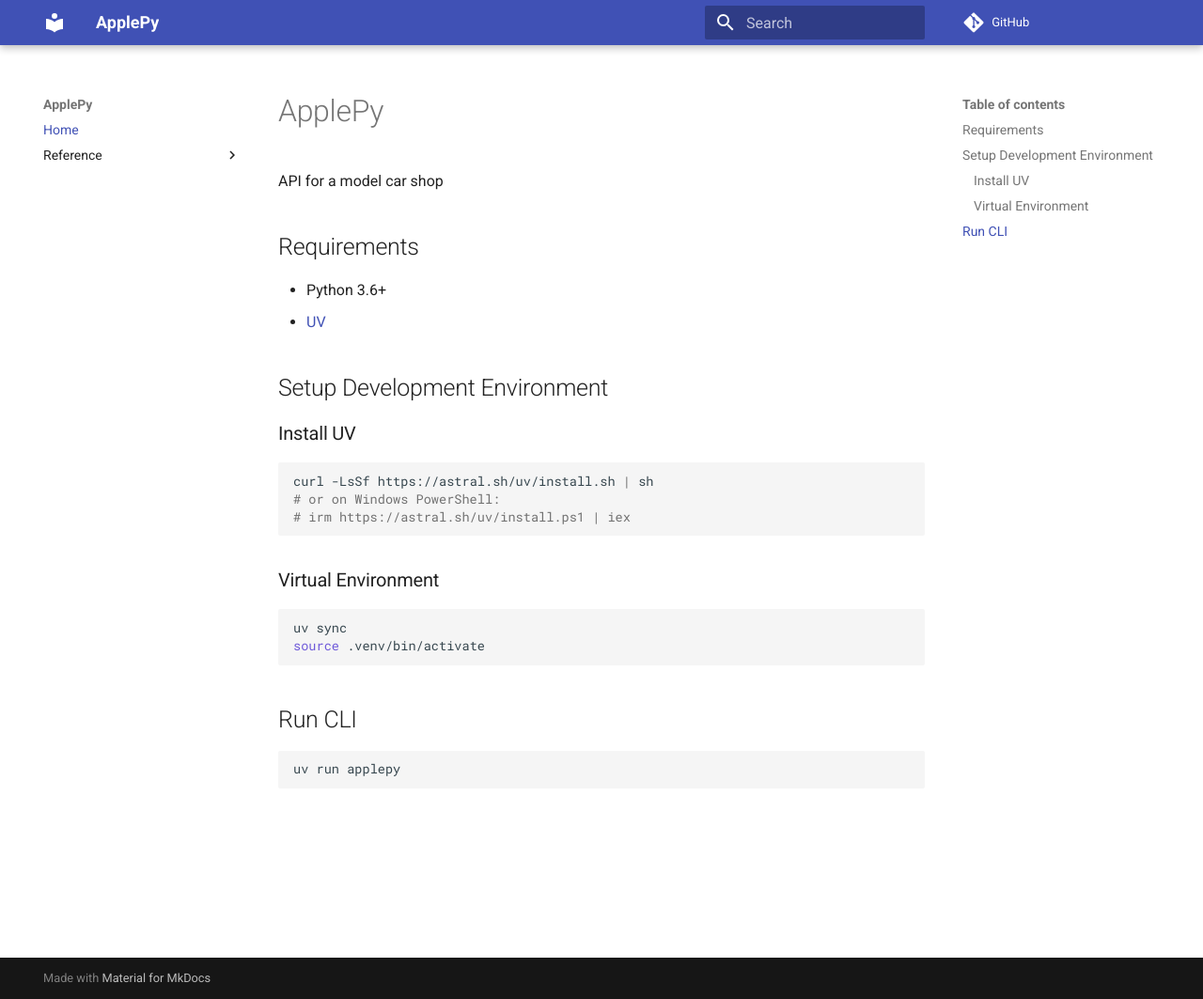
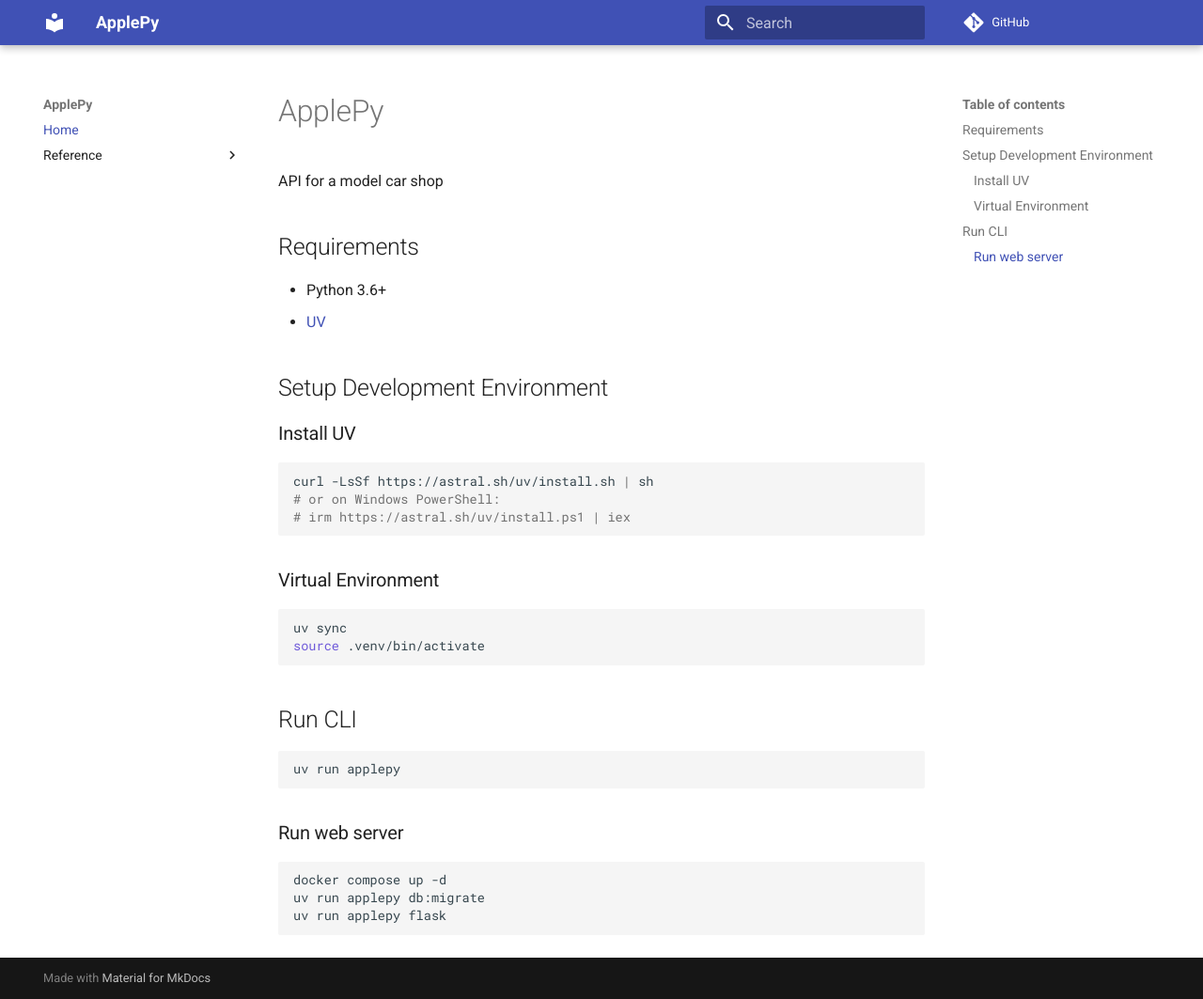
Before and after one commit to daniel-samson/applepy, an MkDocs documentation site: the page built from docs/index.md, in a window 1280 px wide and 1063 px high. Shown: the whole window at 94% size. Built offline with MkDocs 1.6.1 and Material for MkDocs 9.7.7, drawn with Linux system fonts in a browser that asks for light colours; comment, search, counter and statistics services are not loaded.

Commit message:
Add web server run instructions to index.md
Added instructions for running the web server using Docker.

````diff
--- a/docs/index.md
+++ b/docs/index.md
@@ -26,3 +26,11 @@
 ```sh
 uv run applepy
 ```
+
+### Run  web server
+
+```sh
+docker compose up -d
+uv run applepy db:migrate
+uv run applepy flask
+```
````
